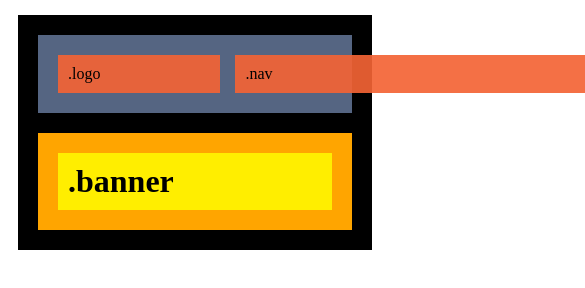
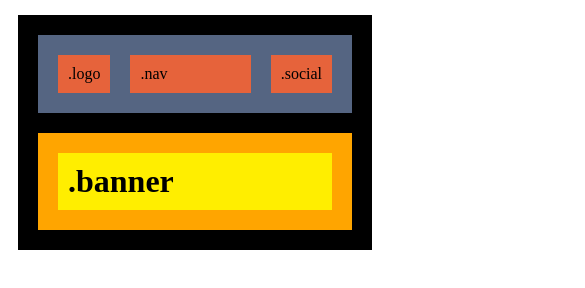
Before and after one commit to danilly7/layout-html-css, a plain HTML site: page index.html in a window 390 px wide. Shown: the top 288 px of the page, 585 px wide, since content can reach past the window. Drawn offline with Linux system fonts and the light colour scheme.

Commit message:
2 box hechos responsive

```diff
--- a/estilos.css
+++ b/estilos.css
@@ -21,17 +21,19 @@
 }
 
 #button-logo {
-    padding: 10px 120px 10px 10px;
+    margin-right: 0;
+    width: 15%;
 }
 
 #button-nav {
-    margin-left: 0;
-    padding: 10px 1000px 10px 10px;
+    margin-left: 20px;
+    margin-right: 0;
+    width: 70%;
 }
 
 #button-social {
-    margin-left: 0;
-    padding: 10px 120px 10px 10px;
+    margin-left: 20px;
+    width: 15%;
 }
 
 #box-2 {
@@ -44,6 +46,4 @@
     background-color: rgb(255, 238, 0);
     background-size: cover;
     width: 100%;
-
-
 }
--- a/index.html
+++ b/index.html
@@ -17,6 +17,7 @@
         <h1 class="button" id="button-banner">.banner</h1>
     </div>
 
+    <div></div>
 
 </body>
 </html>
```
